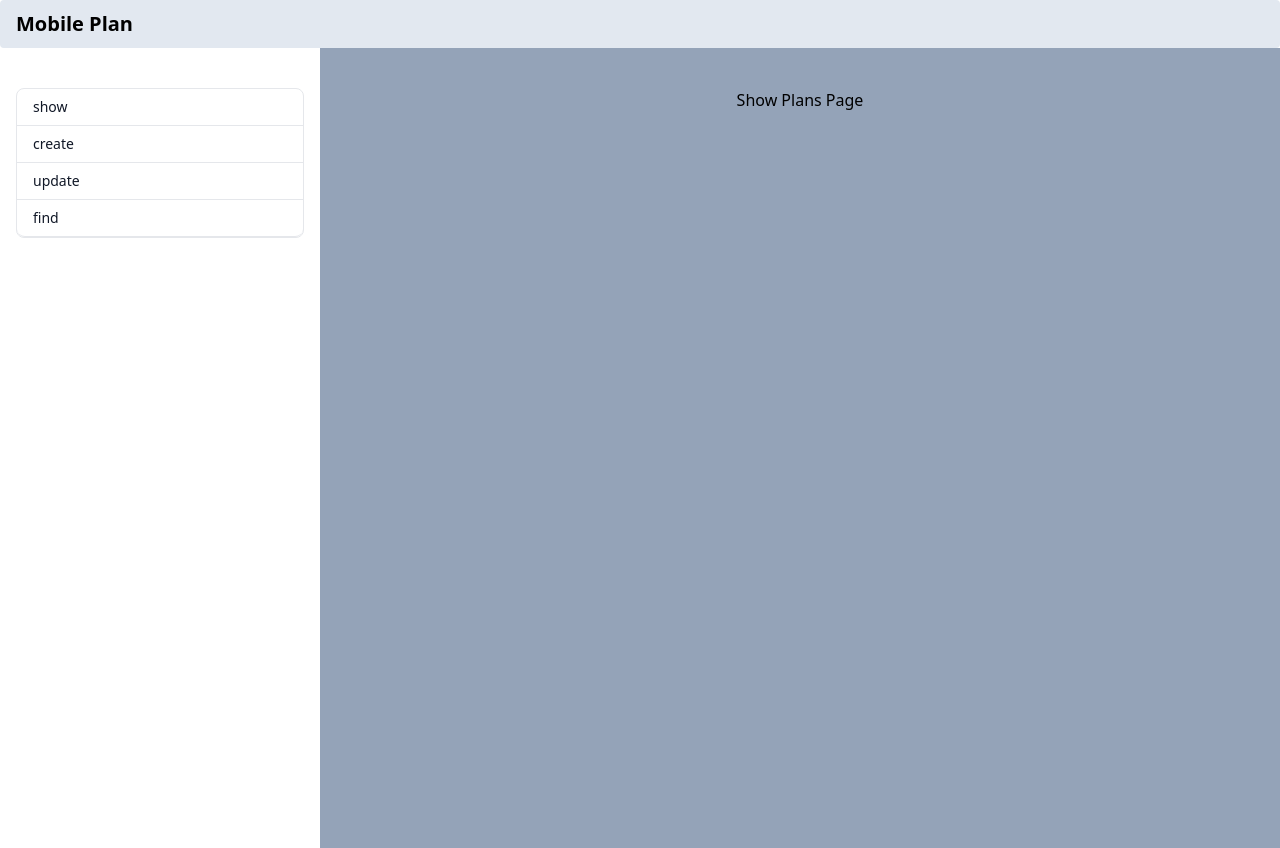
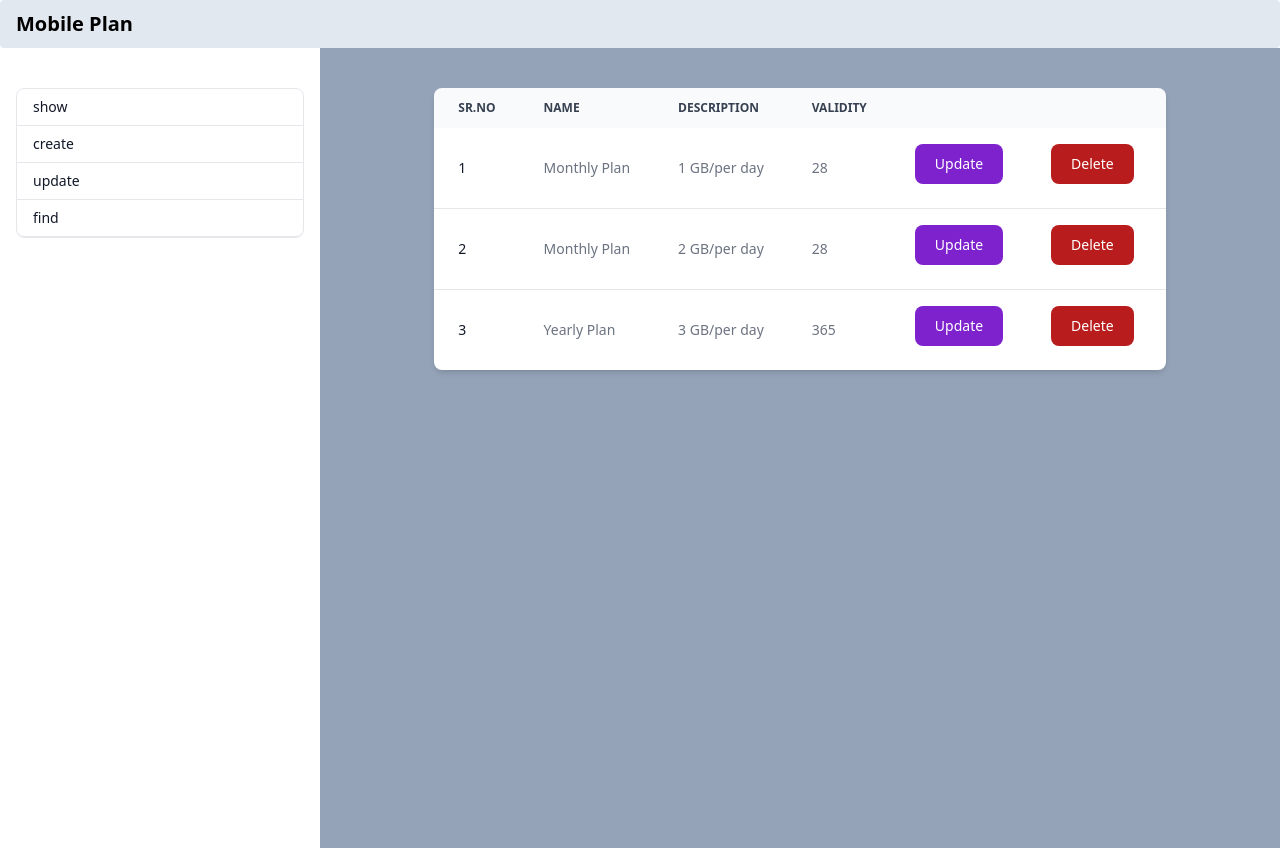
Before and after one commit to Ash1win/mobile-plan-frontend-unstoppables, a React (Create React App) app: page / in a window 1280 px wide. Built offline with nearby package versions, Linux system fonts and the light colour scheme.

Commit message:
Get All GUI Updated

```diff
--- a/src/components/ShowPlansPage.js
+++ b/src/components/ShowPlansPage.js
@@ -4,7 +4,97 @@
 export default function ShowPlansPage() {
     return (
         <div>
-            <h1>Show Plans Page</h1>
+            <div class="overflow-x-auto relative shadow-md sm:rounded-lg">
+
+<table class="w-full text-sm text-left text-gray-500 dark:text-gray-400 ">
+    <thead class="text-xs text-gray-700 uppercase bg-gray-50 dark:bg-gray-700 dark:text-gray-400">
+        <tr>
+            <th scope="col" class="py-3 px-6">
+                Sr.No
+            </th>
+            <th scope="col" class="py-3 px-6">
+                Name
+            </th>
+            <th scope="col" class="py-3 px-6">
+                Description
+            </th>
+            <th scope="col" class="py-3 px-6">
+                Validity
+            </th>
+            <td class="py-4 px-6">
+
+            </td>
+            <td class="py-4 px-6">
+
+            </td>
+        </tr>
+    </thead>
+    <tbody>
+        <tr class="bg-white border-b dark:bg-gray-800 dark:border-gray-700">
+            <th scope="row" class="py-4 px-6 font-medium text-gray-900 whitespace-nowrap dark:text-white">
+                1
+            </th>
+            <td class="py-4 px-6">
+                Monthly Plan
+            </td>
+            <td class="py-4 px-6">
+                1 GB/per day
+            </td>
+            <td class="py-4 px-6">
+                28
+            </td>
+            <td class="py-4 px-6">
+            <button type="button" class="focus:outline-none text-white bg-purple-700 hover:bg-purple-800 focus:ring-1 focus:ring-purple-300 font-medium rounded-lg text-sm px-5 py-2.5 mb-2 dark:bg-purple-600 dark:hover:bg-purple-700 dark:focus:ring-purple-900">Update</button>
+            </td>
+            <td class="py-4 px-6">
+                <button type="button" class="focus:outline-none text-white bg-red-700 hover:bg-red-800 focus:ring-1 focus:ring-red-300 font-medium rounded-lg text-sm px-5 py-2.5 mr-2 mb-2 dark:bg-red-600 dark:hover:bg-red-700 dark:focus:ring-red-900">Delete</button>
+            </td>
+        </tr>
+        <tr class="bg-white border-b dark:bg-gray-800 dark:border-gray-700">
+            <th scope="row" class="py-4 px-6 font-medium text-gray-900 whitespace-nowrap dark:text-white">
+                2
+            </th>
+            <td class="py-4 px-6">
+                Monthly Plan
+            </td>
+            <td class="py-4 px-6">
+                2 GB/per day
+            </td>
+            <td class="py-4 px-6">
+                28
+            </td>
+            <td class="py-4 px-6">
+            <button type="button" class="focus:outline-none text-white bg-purple-700 hover:bg-purple-800 focus:ring-1 focus:ring-purple-300 font-medium rounded-lg text-sm px-5 py-2.5 mb-2 dark:bg-purple-600 dark:hover:bg-purple-700 dark:focus:ring-purple-900">Update</button>
+            </td>
+            <td class="py-4 px-6">
+                <button type="button" class="focus:outline-none text-white bg-red-700 hover:bg-red-800 focus:ring-1 focus:ring-red-300 font-medium rounded-lg text-sm px-5 py-2.5 mr-2 mb-2 dark:bg-red-600 dark:hover:bg-red-700 dark:focus:ring-red-900">Delete</button>
+            </td>
+        </tr>
+        <tr class="bg-white dark:bg-gray-800">
+            <th scope="row" class="py-4 px-6 font-medium text-gray-900 whitespace-nowrap dark:text-white">
+                3
+            </th>
+            <td class="py-4 px-6">
+                Yearly Plan
+            </td>
+            <td class="py-4 px-6">
+                3 GB/per day
+            </td>
+            <td class="py-4 px-6">
+                365
+            </td>
+            <td class="py-4 px-6">
+            <button type="button" class="focus:outline-none text-white bg-purple-700 hover:bg-purple-800 focus:ring-1 focus:ring-purple-300 font-medium rounded-lg text-sm px-5 py-2.5 mb-2 dark:bg-purple-600 dark:hover:bg-purple-700 dark:focus:ring-purple-900">Update</button>
+            </td>
+            <td class="py-4 px-6">
+                <button type="button" class="focus:outline-none text-white bg-red-700 hover:bg-red-800 focus:ring-1 focus:ring-red-300 font-medium rounded-lg text-sm px-5 py-2.5 mr-2 mb-2 dark:bg-red-600 dark:hover:bg-red-700 dark:focus:ring-red-900">Delete</button>
+            </td>
+        </tr>
+    </tbody>
+</table>
+</div>
+
+
         </div>
     )
 }
```
